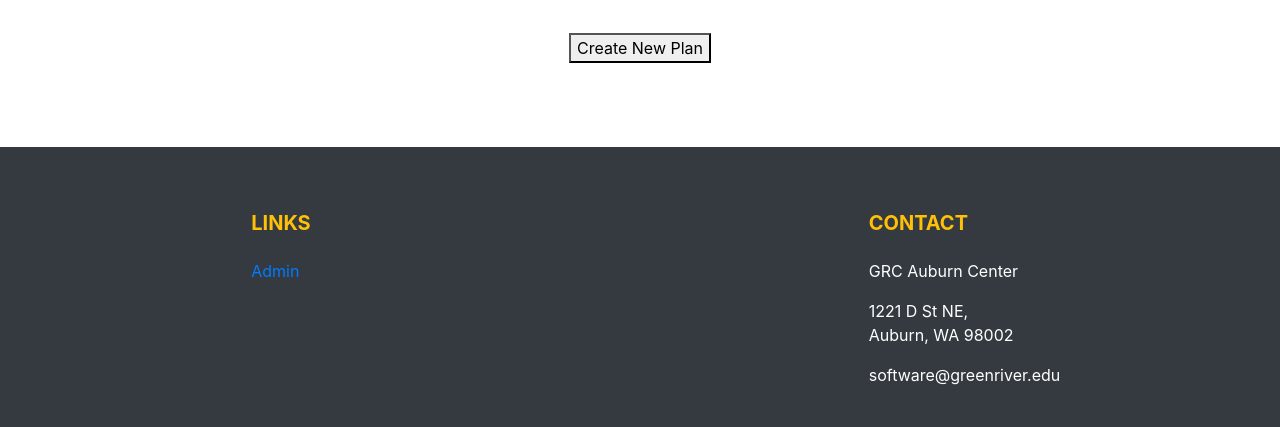
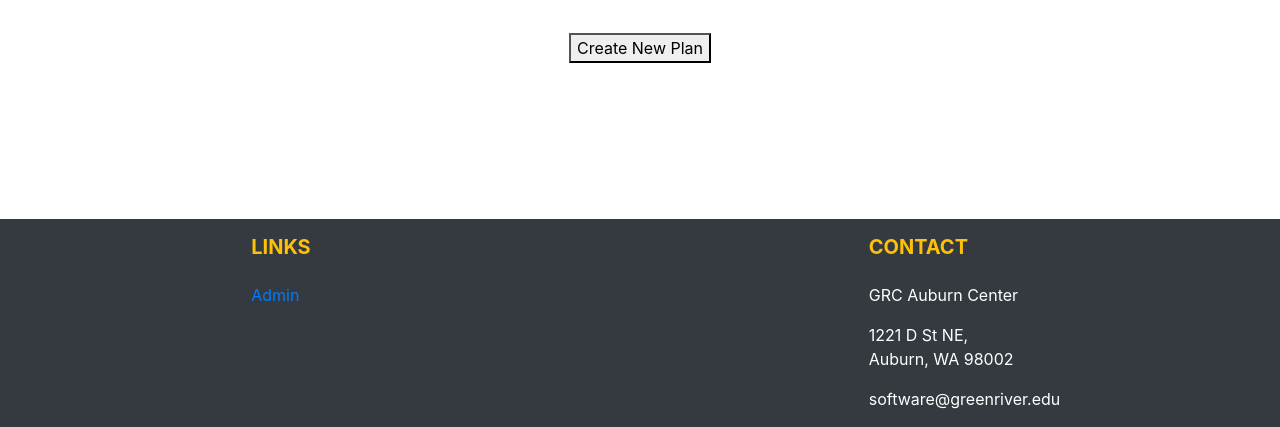
Before and after one commit to tbhachu/advise_it, a PHP site: page /index.php in a window 1280 px wide. Shown: the part 373-800 px from the top of the page. Run offline with PHP 8.4, Linux system fonts and the light colour scheme.

Commit message:
Updated sizing.

```diff
--- a/views/footer.php
+++ b/views/footer.php
@@ -1,6 +1,6 @@
 
 
-    <footer class="fixed-bottom bg-dark text-white pt-5 pb-4">
+    <footer class="fixed-bottom bg-dark text-white">
         <div class="container text-center text-md-left">
             <div class="row text-center text-md-left">
                 <div class="col-md-3 col-lg-3 col-xl-3 mx-auto mt-3">
```
